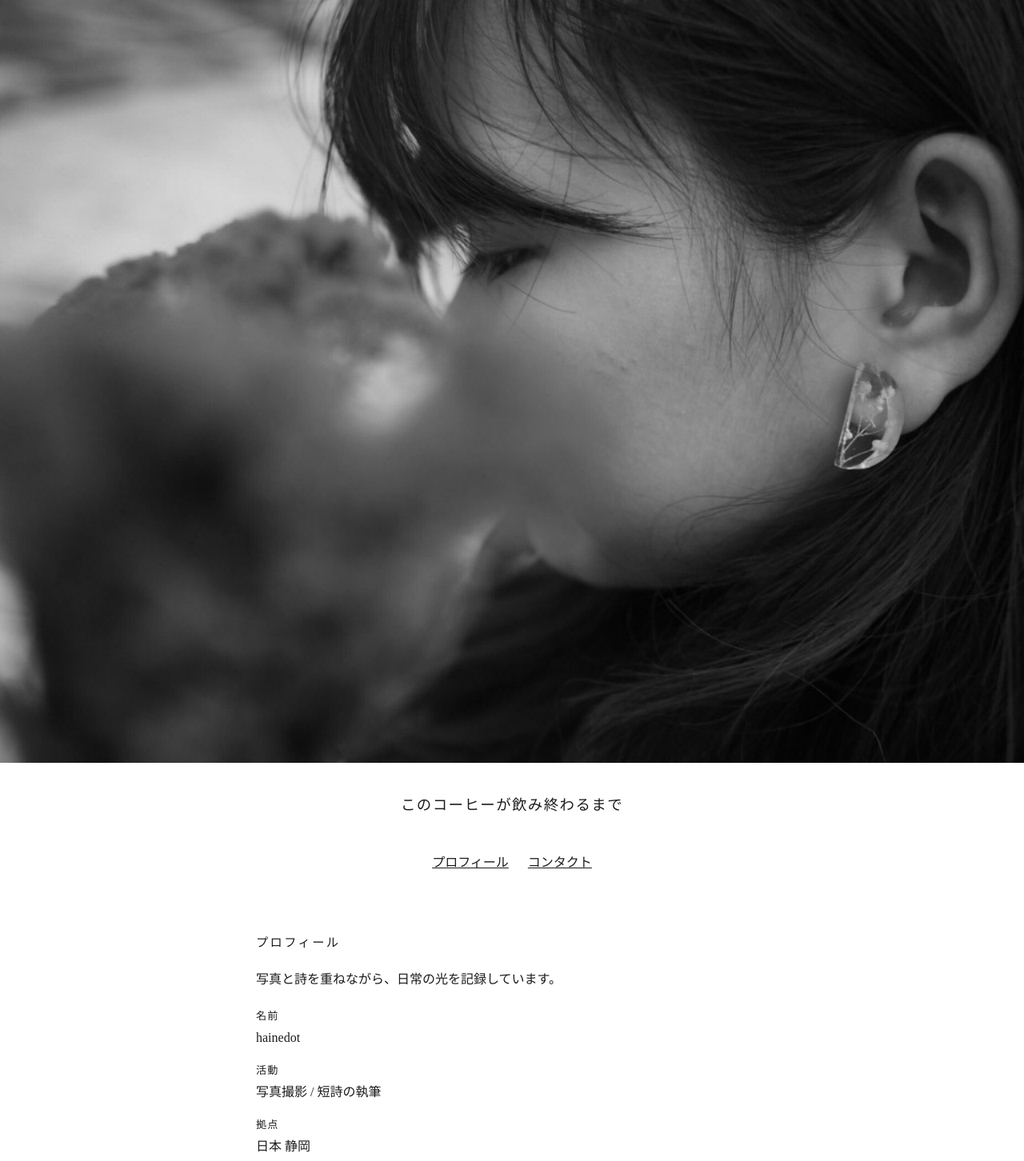
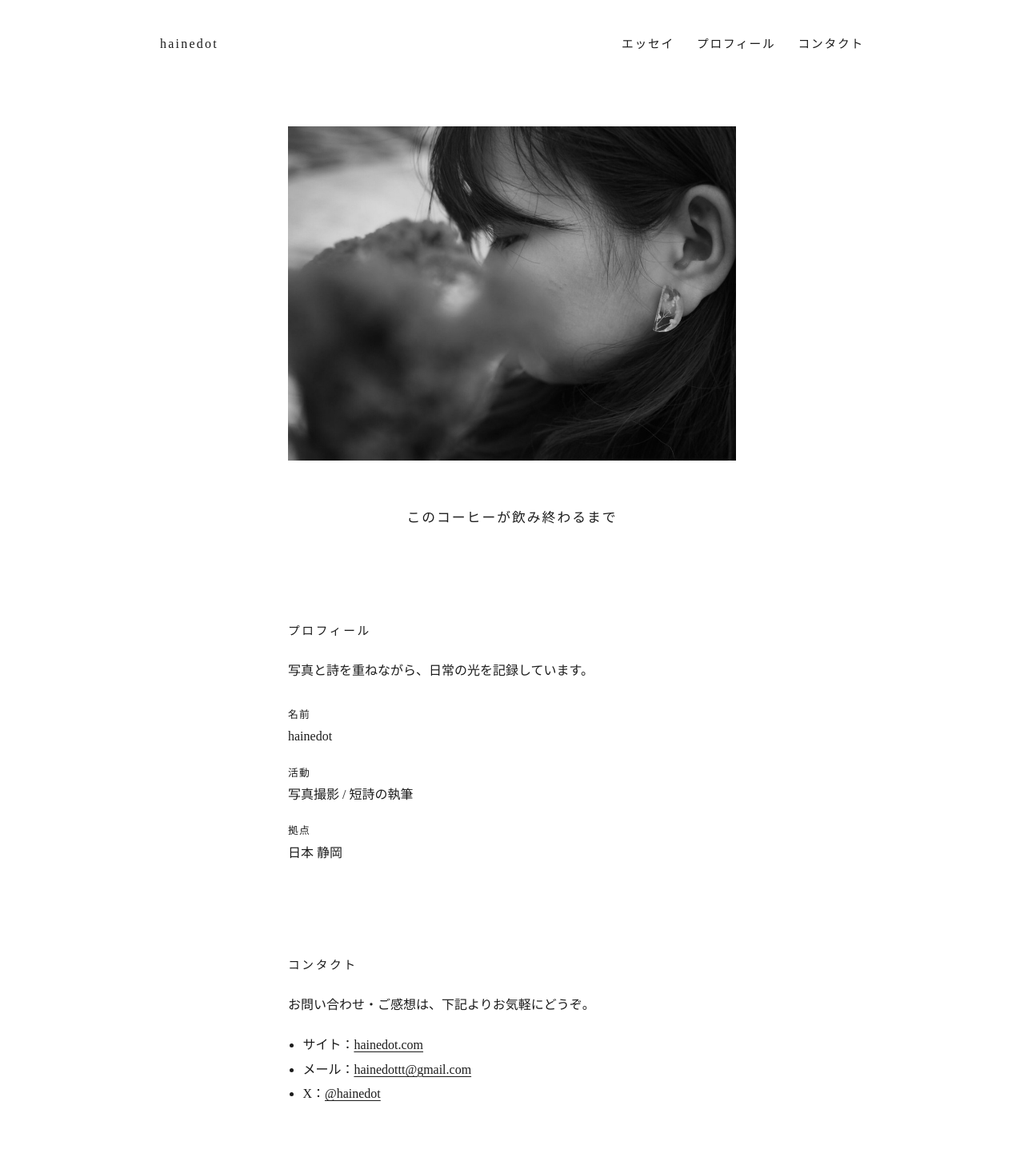
Before and after one commit to hainedot/hainedot, a plain HTML site: page index.html in a window 1280 px wide. Shown: the top 1452 px of the page at 80% size. Drawn offline with Linux system fonts and the light colour scheme.

Commit message:
Give the page more room around a smaller photograph.
The header now links to the essay page, profile, and contact.

Co-authored-by: Cursor <cursoragent@cursor.com>

```diff
--- a/index.html
+++ b/index.html
@@ -9,63 +9,101 @@
   <style>
     :root { color-scheme: light; }
     * { box-sizing: border-box; }
+    html { scroll-behavior: smooth; }
     html, body { margin: 0; background: #fff; color: #1c1c1c; }
     body {
       font-family: "Yu Mincho", "YuMincho", "Hiragino Mincho ProN", "Noto Serif JP", serif;
-      line-height: 1.85;
+      line-height: 1.9;
+    }
+    a { color: inherit; text-decoration: none; }
+    a:hover { opacity: 0.6; }
+    header {
+      width: min(880px, calc(100% - 80px));
+      margin: 0 auto;
+      padding: 40px 0 0;
+      display: flex;
+      align-items: baseline;
+      justify-content: space-between;
+      gap: 32px;
+    }
+    .brand {
+      letter-spacing: 0.14em;
+      font-size: 1rem;
+    }
+    .site-nav ul {
+      display: flex;
+      gap: 1.75rem;
+      list-style: none;
+      margin: 0;
+      padding: 0;
+      font-size: 0.92rem;
+      letter-spacing: 0.12em;
     }
     .hero {
       display: block;
-      width: 100%;
+      width: min(560px, calc(100% - 120px));
       height: auto;
+      margin: 88px auto 0;
     }
     .line {
-      margin: 36px 16px 0;
-      font-size: 1.15rem;
-      letter-spacing: 0.08em;
+      margin: 56px 24px 0;
+      font-size: 1.05rem;
+      letter-spacing: 0.12em;
       text-align: center;
     }
     .page {
-      width: min(640px, calc(100% - 40px));
+      width: min(560px, calc(100% - 80px));
       margin: 0 auto;
-      padding-bottom: 88px;
+      padding-bottom: 120px;
     }
-    nav { margin-top: 40px; }
-    nav ul {
-      display: flex;
-      gap: 1.5rem;
-      justify-content: center;
-      list-style: none;
-      margin: 0;
-      padding: 0;
-    }
-    a { color: inherit; }
-    section { margin-top: 72px; }
+    section { margin-top: 112px; scroll-margin-top: 32px; }
     h1 {
-      margin: 0 0 16px;
-      font-size: 0.95rem;
+      margin: 0 0 20px;
+      font-size: 0.92rem;
       font-weight: normal;
-      letter-spacing: 0.16em;
+      letter-spacing: 0.18em;
     }
     p { margin: 0; }
-    dl { margin: 20px 0 0; }
-    dt { font-size: 0.82rem; letter-spacing: 0.08em; }
-    dd { margin: 0 0 14px; }
-    .contact { margin: 16px 0 0; padding-left: 1.15rem; }
+    dl { margin: 28px 0 0; }
+    dt { font-size: 0.8rem; letter-spacing: 0.1em; }
+    dd { margin: 0 0 18px; }
+    .contact { margin: 20px 0 0; padding-left: 1.15rem; }
+    .contact a { text-decoration: underline; text-underline-offset: 0.2em; }
+    @media (max-width: 640px) {
+      header {
+        width: min(880px, calc(100% - 48px));
+        flex-direction: column;
+        align-items: flex-start;
+        gap: 20px;
+        padding-top: 32px;
+      }
+      .site-nav ul { gap: 1.15rem; }
+      .hero {
+        width: min(560px, calc(100% - 64px));
+        margin-top: 64px;
+      }
+      .line { margin-top: 40px; }
+      .page { width: min(560px, calc(100% - 48px)); }
+      section { margin-top: 88px; }
+    }
   </style>
 </head>
 <body>
+  <header>
+    <a class="brand" href="index.html">hainedot</a>
+    <nav class="site-nav" aria-label="サイト">
+      <ul>
+        <li><a href="new-blog.html">エッセイ</a></li>
+        <li><a href="#profile">プロフィール</a></li>
+        <li><a href="#contact">コンタクト</a></li>
+      </ul>
+    </nav>
+  </header>
+
   <img class="hero" src="images/profile.jpg" alt="コーヒーを飲む横顔">
   <p class="line">このコーヒーが飲み終わるまで</p>
 
   <main class="page">
-    <nav aria-label="ページ内">
-      <ul>
-        <li><a href="#profile">プロフィール</a></li>
-        <li><a href="#contact">コンタクト</a></li>
-      </ul>
-    </nav>
-
     <section id="profile">
       <h1>プロフィール</h1>
       <p>写真と詩を重ねながら、日常の光を記録しています。</p>
```
Also changed, not shown: new-blog.html (+4 -3 lines), .github/workflows/pages.yml.
